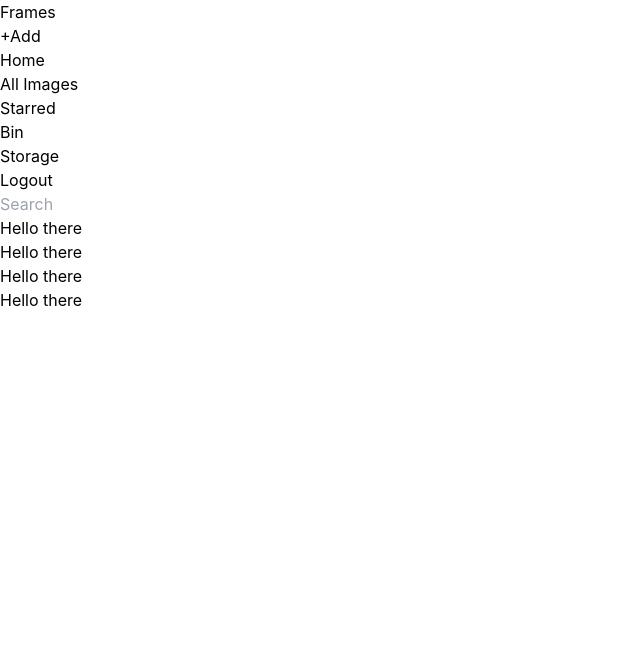
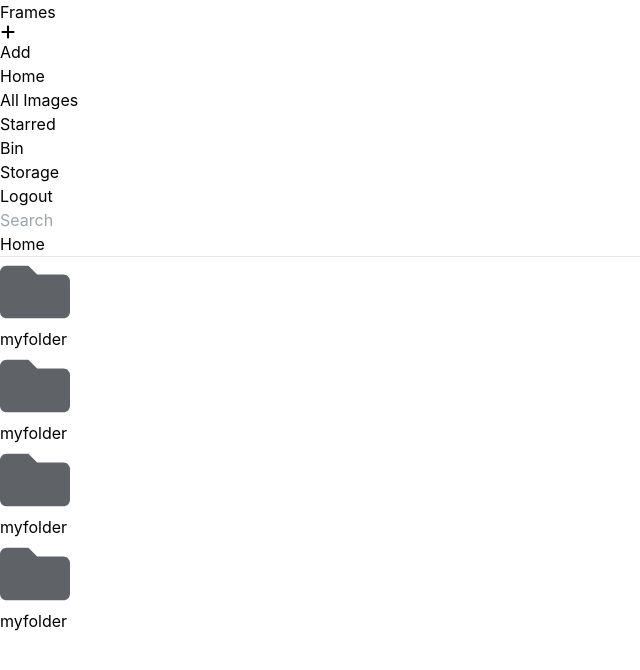
Before and after one commit to cv-arun/frames, a React (Vite) app: page / in a window 1280 px wide. Both pictures are taken after a click on the button "Login". Shown: the top 670 px of the page, without its empty margins (0-640 px from the left). Built offline with nearby package versions, Linux system fonts and the light colour scheme.

Commit message:
basic ui completed

```diff
--- a/package.json
+++ b/package.json
@@ -12,6 +12,7 @@
   "dependencies": {
     "react": "^18.2.0",
     "react-dom": "^18.2.0",
+    "react-icons": "^5.0.1",
     "react-router-dom": "^6.22.0"
   },
   "devDependencies": {
--- a/src/components/sidebarContainer.jsx
+++ b/src/components/sidebarContainer.jsx
@@ -1,19 +1,25 @@
+import { FaPlus } from "react-icons/fa6";
+import { useNavigate } from "react-router-dom";
 
 function SidebarContainer({ children }) {
-    const onLogout = () => localStorage.removeItem('isLoggedIn')
+    const navigate = useNavigate()
+    const onLogout = () => {
+        localStorage.removeItem('isLoggedIn')
+        navigate('/login')
+    }
     return (
         <div className="h-full min-h-[100vh] bg-[#f8fafd] flex">
             <div className=" w-[20%] pl-10 text-black flex flex-col " >
                 <h1 className="text-2xl mt-5">Frames</h1>
-                <div className="text-md p-4 w-fit shadow-xl bg-white mt-10 rounded-xl " ><span className="text-3xl">+</span>Add</div>
-                <div className="mt-5 grow  flex flex-col gap-2">
-                    <div>Home</div>
-                    <div>All Images</div>
-                    <div>Starred</div>
-                    <div>Bin</div>
-                    <div>Storage</div>
+                <div className="text-md p-4 w-fit shadow-xl bg-white mt-10 rounded-xl flex items-center gap-3 cursor-pointer" ><span className="text-3xl"><FaPlus /></span>Add</div>
+                <div className="mt-5 grow  flex flex-col gap-2 ">
+                    <div className="cursor-pointer">Home</div>
+                    <div className="cursor-pointer">All Images</div>
+                    <div className="cursor-pointer">Starred</div>
+                    <div className="cursor-pointer">Bin</div>
+                    <div className="cursor-pointer">Storage</div>
                     <div className="grow flex flex-col-reverse py-5">
-                        <div onClick={onLogout} >Logout</div>
+                        <div onClick={onLogout} className="cursor-pointer">Logout</div>
                     </div>
                 </div>
             </div>
@@ -23,7 +29,7 @@ function SidebarContainer({ children }) {
                         <input className="w-full bg-inherit" placeholder="Search" />
                     </div>
                 </div>
-                <div className="rounded-tl-3xl h-full bg-white overflow-hidden ">{children}</div>
+                <div className="rounded-tl-3xl h-full bg-[#949494] overflow-hidden text-white ">{children}</div>
             </div>
         </div>
     )
--- a/src/pages/home.jsx
+++ b/src/pages/home.jsx
@@ -1,15 +1,29 @@
-import SidebarContainer from "../components/sidebarContainer"
+import SidebarContainer from "../components/sidebarContainer";
+import { FaFolder } from "react-icons/fa";
 
 function Home() {
+
+    const data = [
+        { id: '1', name: 'myfolder', parent: '' },
+        { id: '2', name: 'myfolder', parent: '' },
+        { id: '3', name: 'myfolder', parent: '' },
+        { id: '4', name: 'myfolder', parent: '' },
+    ]
 
 
     return (
         <SidebarContainer>
-            <div className="bg-blue-500">
-                <p>Hello there</p>
-                <p>Hello there</p>
-                <p>Hello there</p>
-                <p>Hello there</p>
+            <div className=" p-5 ">
+                <h1 className="text-[40px]">Home</h1>
+                <hr/>
+            </div>
+            <div className="flex flex-wrap">
+                {data.map(f => <div key={f.id} className="w-[120px] h-[120px] flex justify-center items-center" >
+                    <div className="w-fit cursor-pointer ">
+                        <FaFolder fontSize={70} color="#5f6368" />
+                        <p>{f.name}</p>
+                    </div>
+                </div>)}
             </div>
         </SidebarContainer>
     )
```
Also changed, not shown: 1 other file (tests, documents, lock files or other folders).
